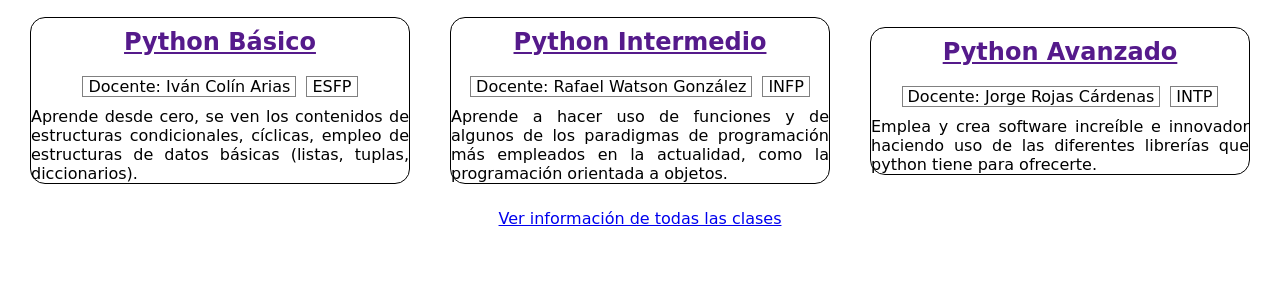
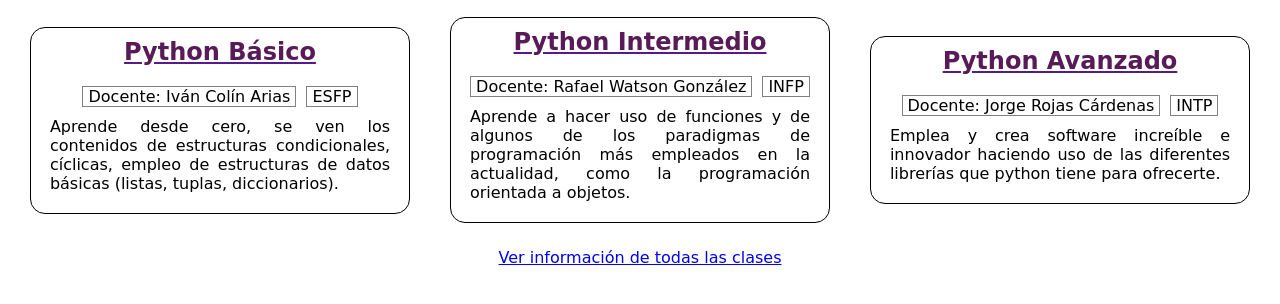
Before and after one commit to Watsattack/Pappy, a website: page public/Aprendiz/mainAprendiz.html in a window 1280 px wide. Shown: the part 330-634 px from the top of the page. Drawn offline with Linux system fonts and the light colour scheme; a web font is replaced by a local one.

Commit message:
Update mainAprendiz.css

```diff
--- a/styles/mainAprendiz.css
+++ b/styles/mainAprendiz.css
@@ -187,7 +187,9 @@ body{
     border: solid grey 1px;
 }
 .moreInfoContainer{
+    width: 90%;
     margin: auto;
+    margin-bottom:20px;
     display: flex;
     flex-direction: row;
 }
@@ -227,3 +229,6 @@ body{
     border-radius: 15px;
     width: 30%;
 }
+h2{
+    color: #591B57;
+}
```
